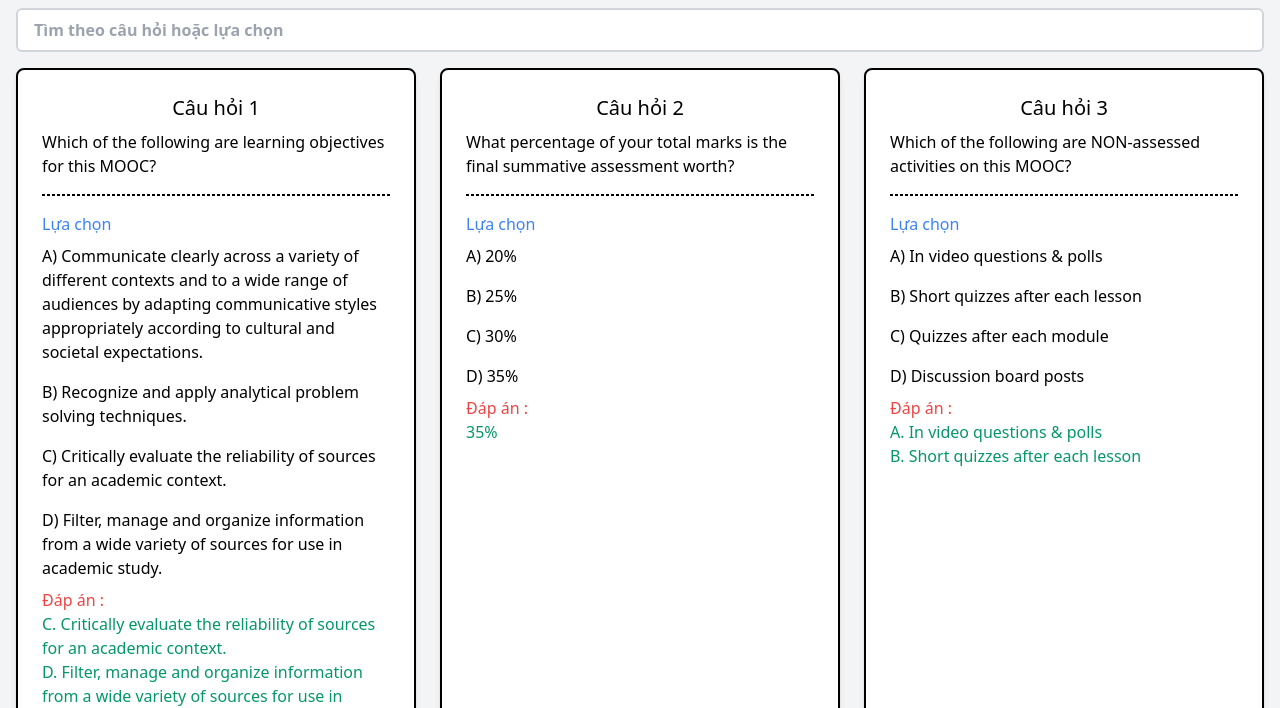
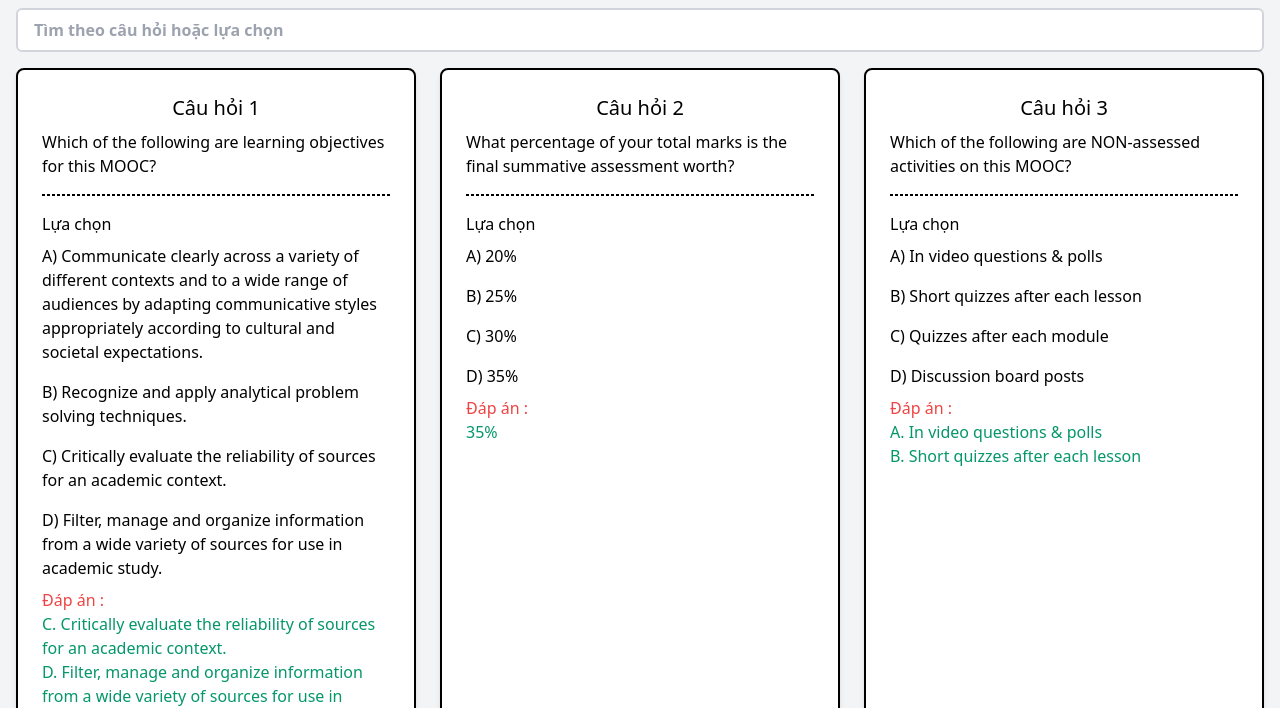
Before and after one commit to Huy-y/key-check, a plain HTML site: page SSL101c/index.html in a window 1280 px wide. Shown: the part 92-800 px from the top of the page. Drawn offline with nearby package versions, Linux system fonts and the light colour scheme.

Commit message:
fix: fix style ssl101c

```diff
--- a/SSL101c/script.js
+++ b/SSL101c/script.js
@@ -31,11 +31,11 @@ document.addEventListener("DOMContentLoaded", function () {
         const B = document.createElement("div");
         const C = document.createElement("div");
         const D = document.createElement("div");
-        answerText.classList.add("mt-2", "question-choice", "text-blue-500");
-        A.classList.add("mt-2", "text-black");
-        B.classList.add("mt-4", "text-black");
-        C.classList.add("mt-4", "text-black");
-        D.classList.add("mt-4", "text-black");
+        answerText.classList.add("mt-2", "question-choice");
+        A.classList.add("mt-2");
+        B.classList.add("mt-4");
+        C.classList.add("mt-4");
+        D.classList.add("mt-4");
         answerText.textContent = "Lựa chọn";
         A.textContent = "A) " + question.Choices.A;
         B.textContent = "B) " + question.Choices.B;
--- a/SSL101c/style.css
+++ b/SSL101c/style.css
@@ -19,35 +19,32 @@
   /* Chế độ sáng */
   .fa-sun {
     color: #ffc107;
-    /* Màu của biểu tượng mặt trời */
   }
 
   /* Chế độ tối */
   .fa-moon {
     color: #ffffff;
-    /* Màu của biểu tượng mặt trăng */
   }
 
   /* Chế độ sáng */
   .dark .question-card {
     border-color: #ffffff;
     background-color: #4d4d4d;
-    /* Màu nền của card trong chế độ tối */
     color: #ffffff;
-    /* Màu chữ của card trong chế độ tối */
   }
 
   .dark #searchInput {
     border-color: #ffffff;
     background-color: #ffffff;
-    /* Màu nền của card trong chế độ tối */
     color: #000000;
-    /* Màu chữ của card trong chế độ tối */
+  }
+
+  .question-choice {
+    color: #000000;
   }
 
   .dark .question-choice {
     color: #ffe600;
-    /* Màu chữ trong chế độ tối */
   }
 
   .dark .A,
@@ -60,17 +57,12 @@
   /* Chế độ tối */
   .question-card {
     background-color: #ffffff;
-    /* Màu nền của card trong chế độ sáng */
-    color: #000000;
-    /* Màu chữ của card trong chế độ sáng */
   }
 
   .dark .divider {
     border: 0.5px dashed #ffffff;
-    /* Màu và kiểu đường phân cách */
   }
 
   .divider {
     border: 0.5px dashed #000000;
-    /* Màu và kiểu đường phân cách */
   }
```
